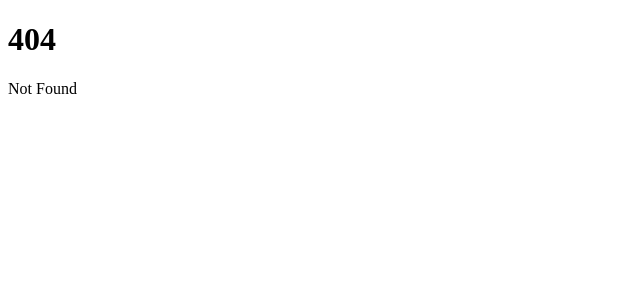
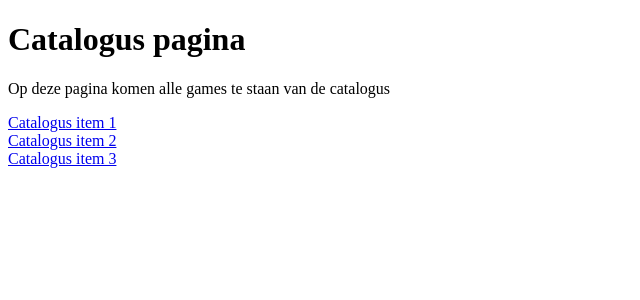
Before and after one commit to MijnGamesKast/MijnGameKastWeb, a SvelteKit app: page /catalogus in a window 1280 px wide. Before the commit this address had no page. Shown: the top 300 px of the page, without its empty margins (0-640 px from the left). Built offline with nearby package versions, Linux system fonts and the light colour scheme.

Commit message:
catalogus

```diff
--- /dev/null
+++ b/src/routes/catalogus/+layout.svelte
@@ -0,0 +1,11 @@
+<script lang="ts">
+	import favicon from '$lib/assets/favicon.svg';
+
+	let { children } = $props();
+</script>
+
+<svelte:head>
+	<link rel="icon" href={favicon} />
+</svelte:head>
+
+{@render children()}
--- /dev/null
+++ b/src/routes/catalogus/+page.svelte
@@ -0,0 +1,6 @@
+<h1>Catalogus pagina</h1>
+<p>Op deze pagina komen alle games te staan van de catalogus</p>
+
+<a href="/catalogus/1">Catalogus item 1</a><br>
+<a href="/catalogus/2">Catalogus item 2</a><br>
+<a href="/catalogus/3">Catalogus item 3</a><br>
```
